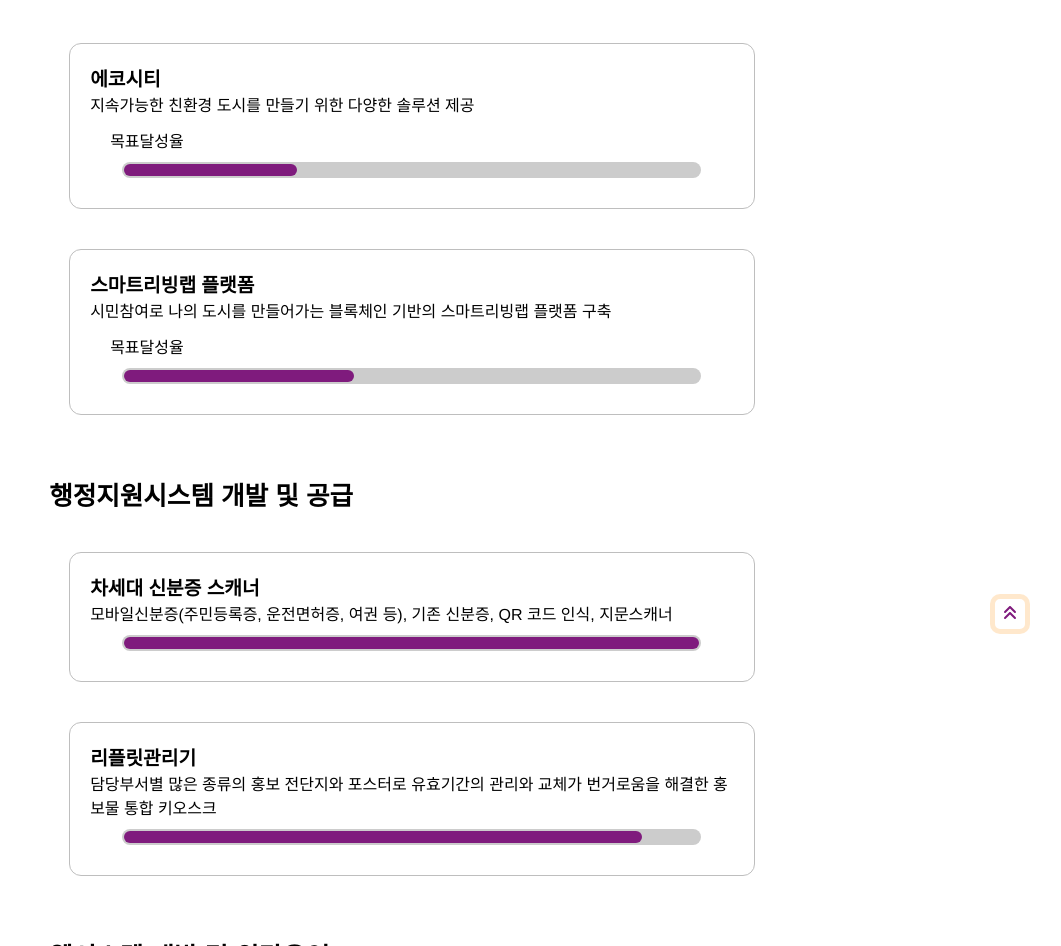
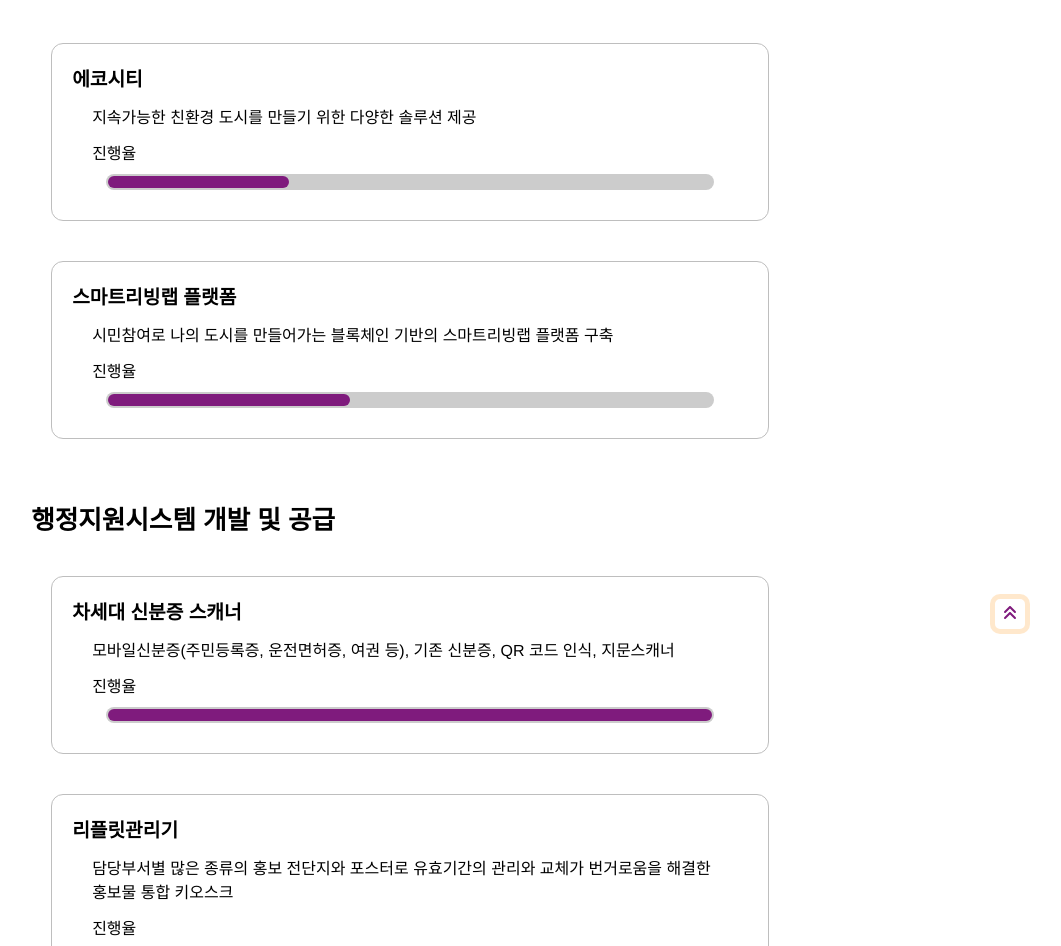
Before and after one commit to k-jin-yoon/sysurban.com, a Next.js app: page /business in a window 1280 px wide. Shown: the part 146-1092 px from the top of the page, without its empty margins (210-1271 px from the left). Built offline with nearby package versions, Linux system fonts and the light colour scheme.

Commit message:
business 수정

```diff
--- a/pages/business.js
+++ b/pages/business.js
@@ -20,7 +20,7 @@ export default function Business(){
                 <div className="card">
                     <h4>에코시티</h4>
                     <p>지속가능한 친환경 도시를 만들기 위한 다양한 솔루션 제공</p>
-                    <p className="goal">목표달성율</p>
+                    <p className="goal">진행율</p>
                     <div className="bar-chart">
                         <span className="bar" style={{"width":`${goal[0]}%`}}></span>
                         <span className="tooltip">{goal[0]}%</span>
@@ -29,7 +29,7 @@ export default function Business(){
                 <div className="card">
                     <h4>스마트리빙랩 플랫폼</h4>
                     <p>시민참여로 나의 도시를 만들어가는 블록체인 기반의 스마트리빙랩 플랫폼 구축</p>
-                    <p className="goal">목표달성율</p>
+                    <p className="goal">진행율</p>
                     <div className="bar-chart">
                         <span className="bar" style={{"width":`${goal[1]}%`}}></span>
                         <span className="tooltip">{goal[1]}%</span>
@@ -42,6 +42,7 @@ export default function Business(){
                 <div className="card">
                     <h4>차세대 신분증 스캐너</h4>
                     <p>모바일신분증(주민등록증, 운전면허증, 여권 등), 기존 신분증, QR 코드 인식, 지문스캐너</p>
+                    <p className="goal">진행율</p>
                     <div className="bar-chart">
                         <span className="bar" style={{"width":`${goal[2]}%`}}></span>
                         <span className="tooltip">{goal[2]}%</span>
@@ -50,6 +51,7 @@ export default function Business(){
                 <div className="card">
                     <h4>리플릿관리기</h4>
                     <p>담당부서별 많은 종류의 홍보 전단지와 포스터로 유효기간의 관리와 교체가 번거로움을 해결한 홍보물 통합 키오스크</p>
+                    <p className="goal">진행율</p>
                     <div className="bar-chart">
                         <span className="bar" style={{"width":`${goal[3]}%`}}></span>
                         <span className="tooltip">{goal[3]}%</span>
@@ -88,11 +90,14 @@ export default function Business(){
                     border-radius: var(--border-radius);
                     transition: box-shadow .3s ease-in-out;
                 }
+                .card p {
+                    margin: 12px 20px 0;
+                }
                 .card:hover {
                     box-shadow: var(--box-shadow);
                 }
                 .goal {
-                    margin: 12px 20px 0;
+                    margin-left: 40px;
                 }
                 .bar-chart {
                     position: relative;
@@ -112,7 +117,7 @@ export default function Business(){
                 .bar-chart span.tooltip {
                     display: none;
                     position: absolute;
-                    top: 0;
+                    top: -20px;
                     right: 0;
                 }
                 .card:hover span.tooltip {
```
